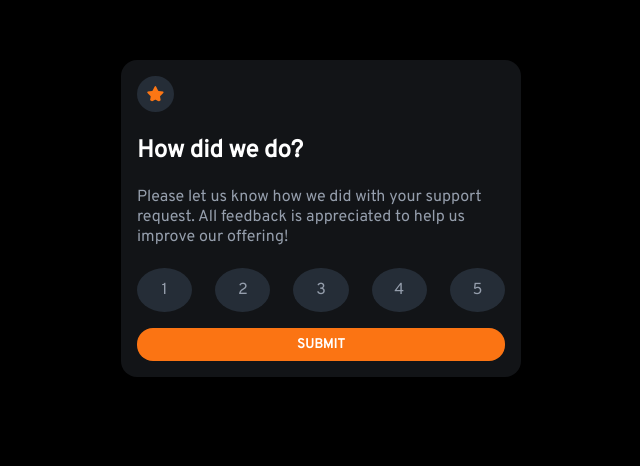
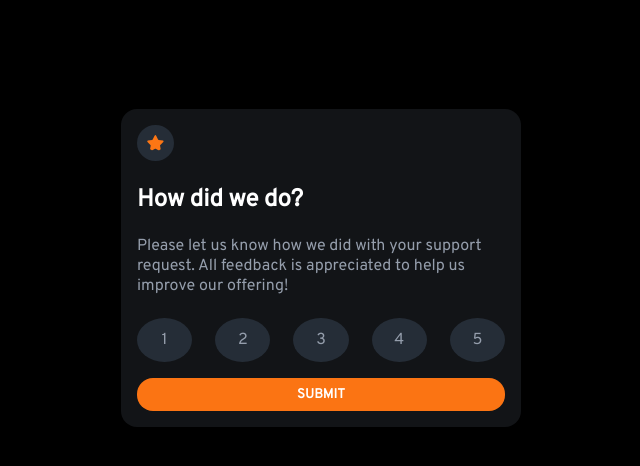
Before and after one commit to theoklahuman/interactive-rating, a plain HTML site: page index.html in a window 1280 px wide. Shown: the part 132-598 px from the top of the page, without its empty margins (319-959 px from the left). Drawn offline with Linux system fonts and the light colour scheme.

Commit message:
Almost finish project

```diff
--- a/style.css
+++ b/style.css
@@ -6,6 +6,12 @@
 
 html {
   background: black;
+}
+
+body {
+  display: flex;
+  justify-content: center;
+  align-items: center;
 }
 
 main {
@@ -114,27 +120,18 @@ main {
   color: hsl(213, 19%, 18%);
 }
 
-@media screen and (min-width: 400px) {
-  html {
+@media (min-width: 400px) {
+  body {
+    margin: 0;
+    height: 100vh;
     width: 100vw;
-    height: 100vh;
-  }
-
-  body {
-    margin: 25% 0;
+    justify-content: center;
+    align-items: center;
   }
 
   main,
   .rating-finalized {
     min-width: 375px;
     max-width: 400px;
-    margin: auto;
-  }
-
-}
-
-@media screen and (min-width: 820px) {
-  body {
-    margin: 15% 0;
   }
 }
```
